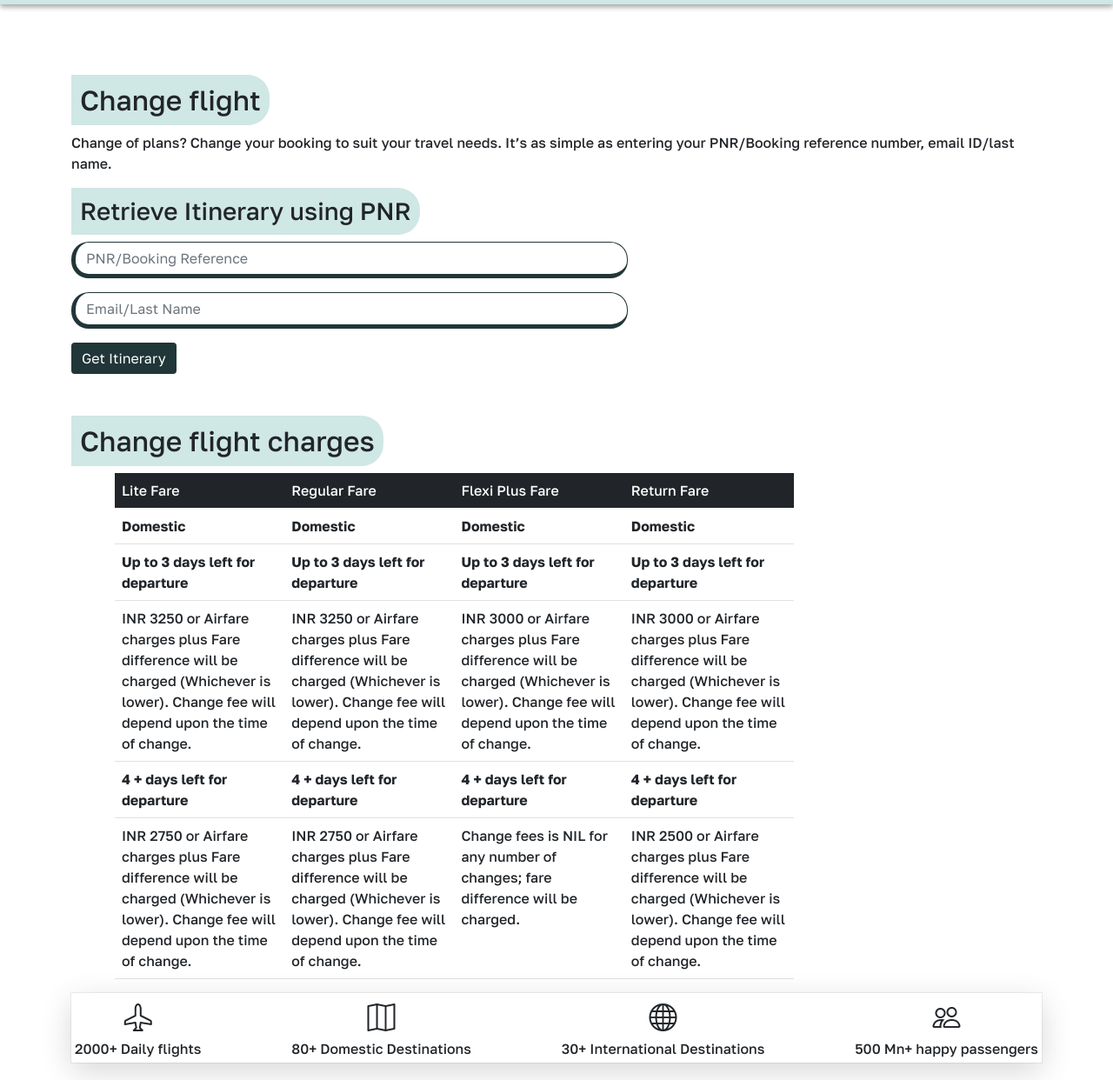
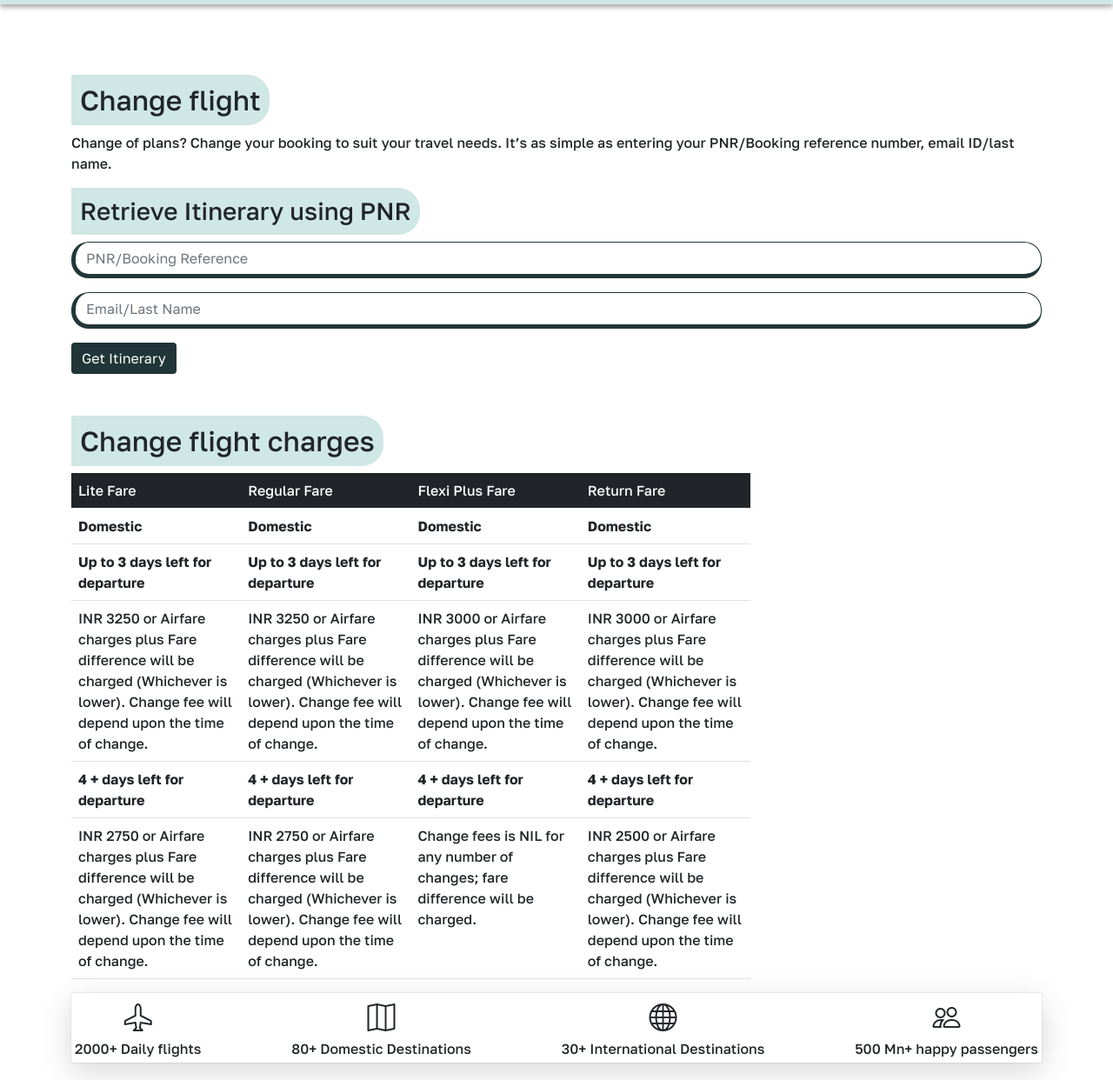
Before and after one commit to Jai-Kumar2002/Air_Lines_Booking_System, a plain HTML site: page change.html in a window 1280 px wide. Shown: the part 58-1300 px from the top of the page at 87% size. Drawn offline with nearby package versions, Linux system fonts and the light colour scheme.

Commit message:
alignment changed

```diff
--- a/css/style2.css
+++ b/css/style2.css
@@ -71,10 +71,10 @@
    }
 .tb{
     width: 70%;
-    margin-left: 50px;
+    /* margin-left: 50px; */
 }
 .wd{
-    width: 50vw;
+    /* width:60vw ; */
 }
 /* about */
 .ab{
```
Also changed, not shown: index.html (+1 -1 lines).
